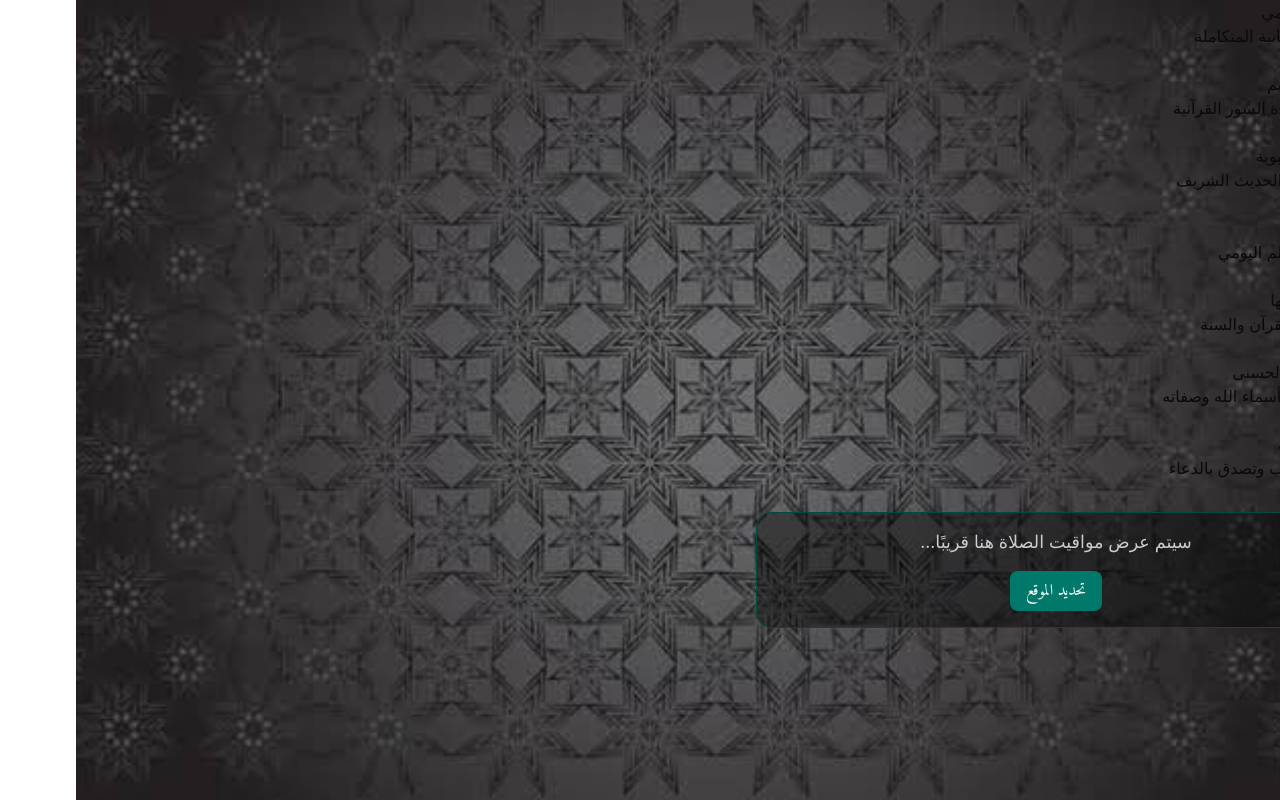
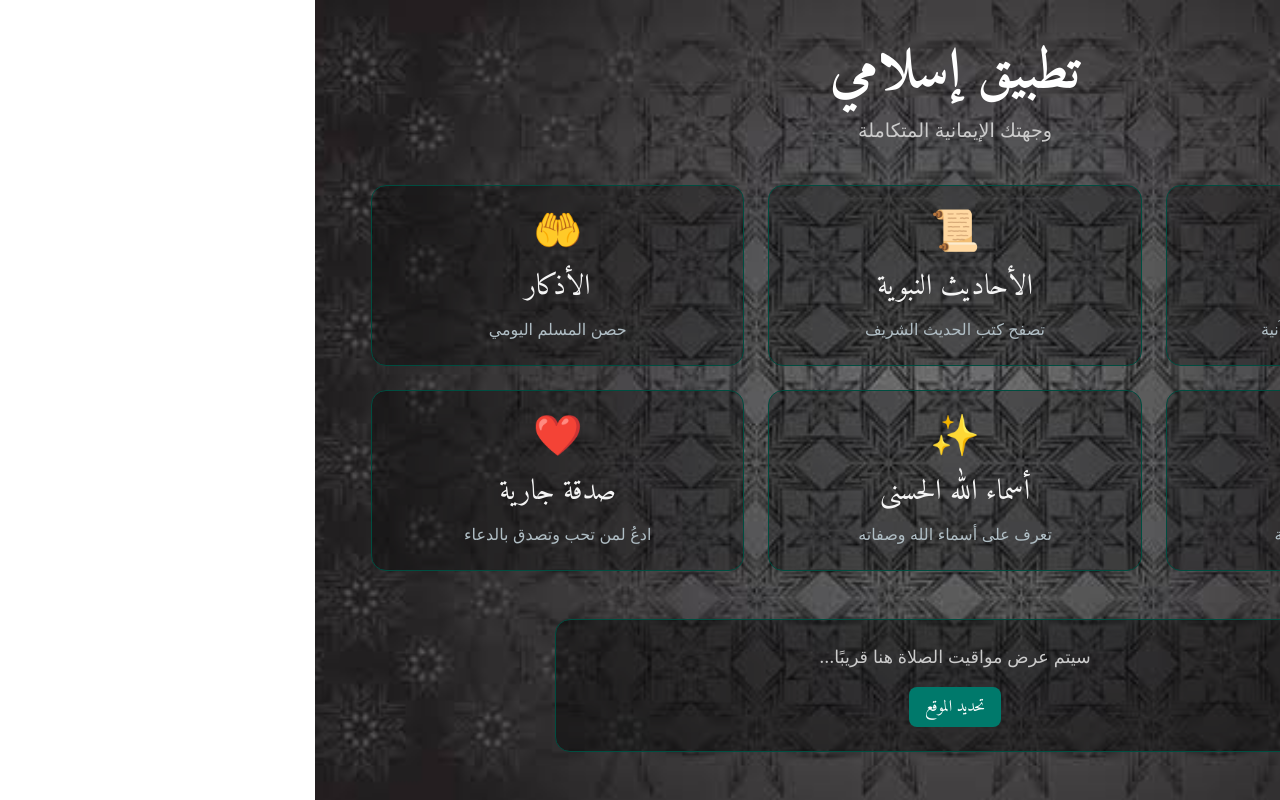
Before and after one commit to Radwan263/noorelaslam, a React (Vite) app in the folder islam/islamic-app-frontend/: page / in a window 1280 px wide. Built offline with nearby package versions, Linux system fonts and the light colour scheme.

Commit message:
Update HomePage.css

```diff
--- a/islam/islamic-app-frontend/src/pages/HomePage.css
+++ b/islam/islamic-app-frontend/src/pages/HomePage.css
@@ -1,13 +1,86 @@
-/* أضف هذا في نهاية ملف HomePage.css */
+/* src/pages/HomePage.css */
+
+.home-container {
+  width: 100%;
+  max-width: 1200px;
+  margin: 0 auto;
+  padding: 2rem 1rem;
+  color: white;
+}
+
+.home-header {
+  text-align: center;
+  margin-bottom: 2.5rem;
+}
+
+.home-title {
+  font-family: 'Amiri', serif;
+  font-size: 3.5rem;
+  font-weight: bold;
+}
+
+.home-subtitle {
+  font-size: 1.2rem;
+  color: #ccc;
+}
+
+.menu-container {
+  display: grid;
+  grid-template-columns: repeat(auto-fit, minmax(300px, 1fr));
+  gap: 1.5rem;
+}
+
+.menu-item {
+  background-color: rgba(0, 0, 0, 0.3);
+  border: 1px solid #004d40;
+  border-radius: 15px;
+  padding: 1.5rem;
+  display: flex;
+  flex-direction: column;
+  align-items: center;
+  text-align: center;
+  cursor: pointer;
+  transition: transform 0.3s ease, box-shadow 0.3s ease;
+}
+
+.menu-item:hover {
+  transform: translateY(-10px);
+  box-shadow: 0 10px 25px rgba(0, 77, 64, 0.6);
+}
+
+.menu-item-icon {
+  font-size: 2.5rem;
+  margin-bottom: 1rem;
+  line-height: 1;
+}
+
+.menu-item-title {
+  font-family: 'Amiri', serif;
+  font-size: 1.8rem;
+  color: #f5f5f5;
+  margin: 0 0 0.5rem 0;
+}
+
+.menu-item-description {
+  font-size: 1rem;
+  color: #b0bec5;
+}
+
+/* 👇 التنسيقات المحدثة لقسم مواقيت الصلاة في الأسفل 👇 */
+.prayer-times-section {
+  width: 100%;
+  display: flex;
+  justify-content: center;
+  padding: 3rem 1rem 1rem 1rem; /* إضافة مسافة علوية لفصله عن البطاقات */
+}
 
 .prayer-times-widget {
   background-color: rgba(0, 0, 0, 0.4);
   border: 1px solid #004d40;
   border-radius: 15px;
-  padding: 1rem;
-  margin-top: 2rem;
+  padding: 1.5rem;
   width: 100%;
-  max-width: 600px;
+  max-width: 800px;
   text-align: center;
 }
 
```
